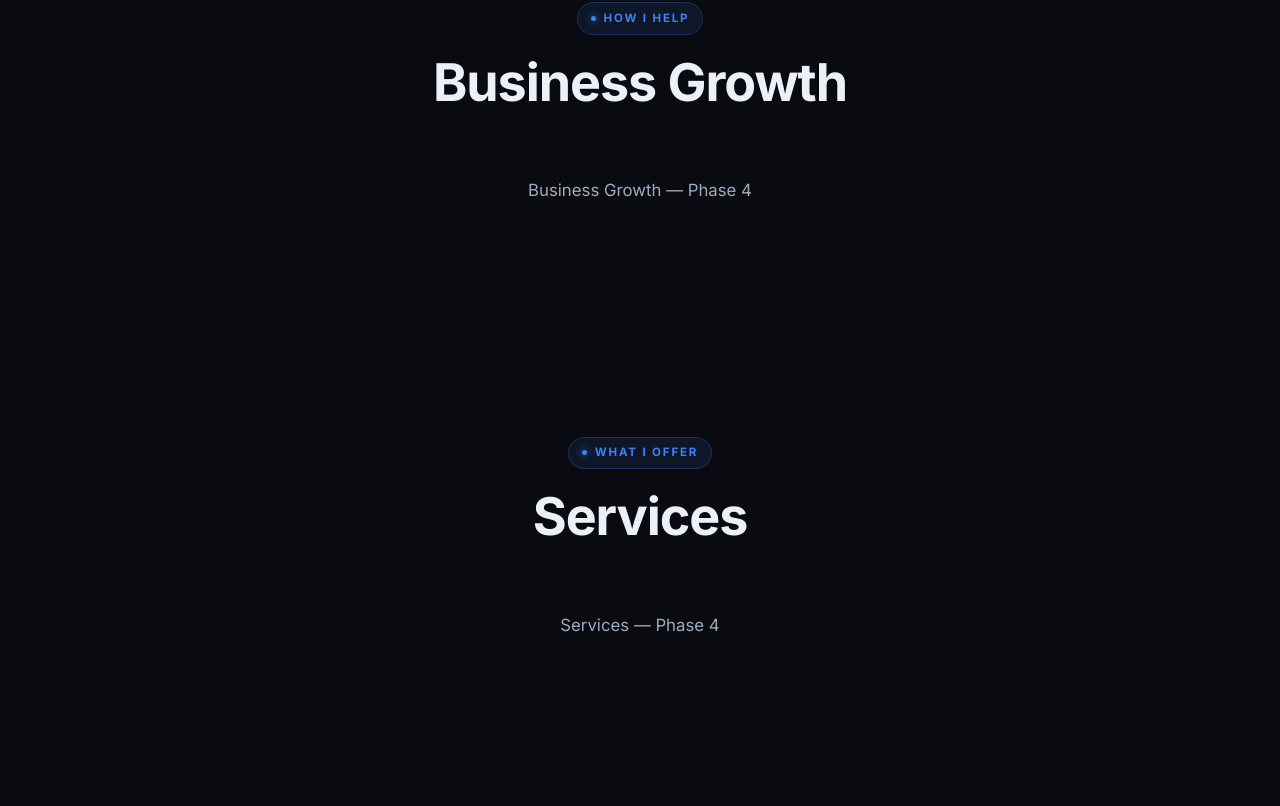
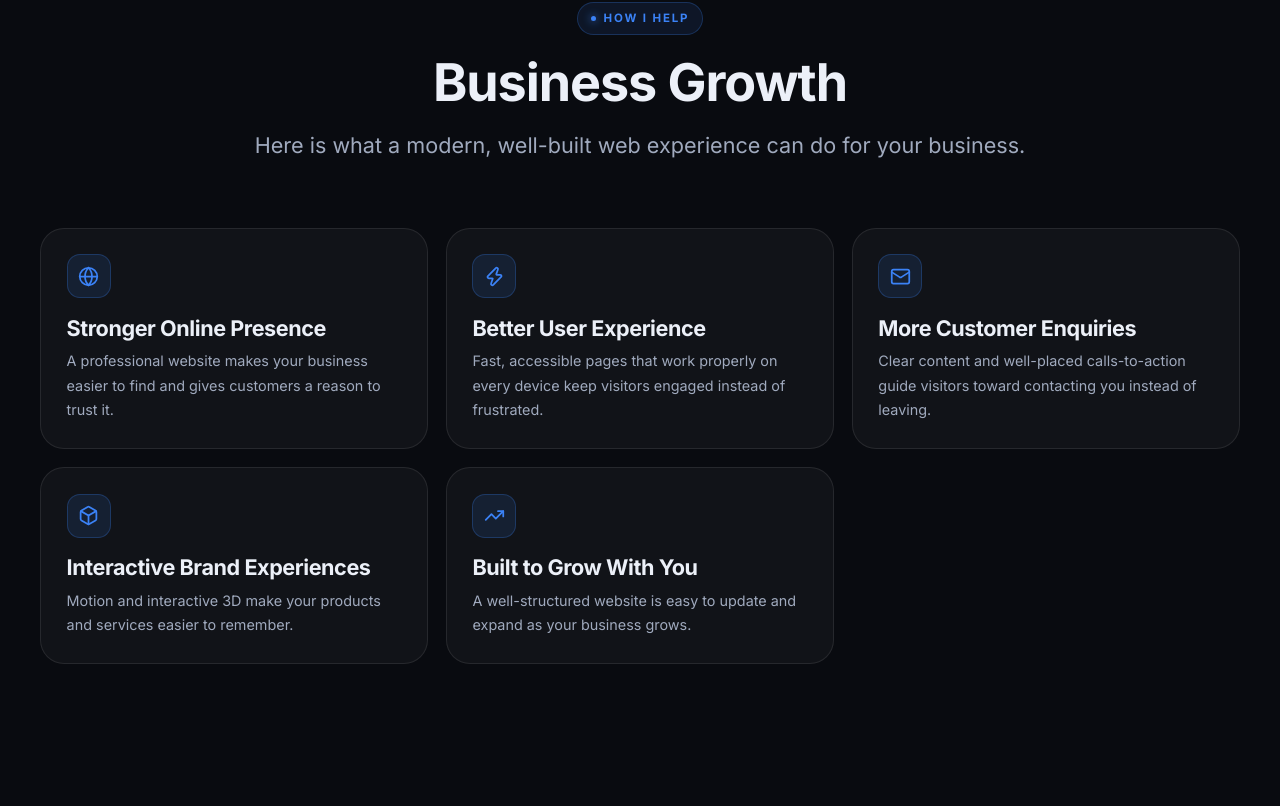
Before and after one commit to amh092/portfolio2026, a Next.js app: page /en in a window 1280 px wide. Shown: the part 914-1720 px from the top of the page. Built offline with nearby package versions, Linux system fonts and the light colour scheme.

Commit message:
feat: implement business growth section with benefits cards and shared card grid utility

```diff
--- a/context/current-feature.md
+++ b/context/current-feature.md
@@ -55,3 +55,4 @@ Out of scope (deferred):
 - 2026-08-02 — Step 1 approved (incl. the 7 eyebrow strings and dropping the Phase 2 per-section bottom borders) and committed. Next: Step 2 — Hero
 - 2026-08-02 — Step 2 implemented: hero section from phase-1-plan §5 verbatim (copy-only — no availability pill, stats, or 3D visual), prototype hero-name gradient treatment + static heading glow, CTAs to `#projects`/`#contact` verified in both locales. Lint + build pass; hero checked EN/AR × dark/light × desktop/mobile. Awaiting Step 2 review
 - 2026-08-03 — Fixed theme-reset-on-language-switch bug (reported by Ahmed, pre-existing since Phase 3): `data-theme` is no longer React-rendered, and the new `theme-sync.tsx` re-applies the saved theme before paint when the locale changes. 7/7 browser checks pass; lint + build pass
+- 2026-08-03 — Step 3 implemented: business-growth section from phase-1-plan §6 verbatim (centered head with intro sub-line + 5 benefit cards in approved order; bilingual-reach card excluded per §6.3). Added shared `card-grid` utility and `.card-icon` chip (prototype parity, reusable in Step 4) plus the plain border-color/background card hover. Icon choices (Globe, Zap, Mail, Box, TrendingUp) flagged for approval. Lint + build pass; section checked EN/AR × dark/light × desktop/mobile incl. hover. Awaiting Step 3 review
--- a/context/phase-4-plan.md
+++ b/context/phase-4-plan.md
@@ -4,7 +4,7 @@ Living artifact for Phase 4. Executed step by step through the prompts in `conte
 
 ## 1. Phase status
 
-**In progress.** Branch `feature/main-sections` created 2026-08-02; Step 1 approved and committed; Step 2 (Hero) implemented and awaiting Ahmed's review. Merge to `main` only after the Step 10 audit is approved.
+**In progress.** Branch `feature/main-sections` created 2026-08-02; Step 1 approved and committed; Steps 2 (Hero) and 3 (Business growth) implemented and awaiting Ahmed's review — Step 2 has no recorded approval yet even though Step 3 was run on Ahmed's instruction. Merge to `main` only after the Step 10 audit is approved.
 
 ## 2. Step breakdown and progress
 
@@ -14,7 +14,7 @@ Run one step at a time via `phase-4-prompts.md`; a step is Done only after Ahmed
 |---|---|---|---|
 | 1 | Phase setup, shared UI primitives (section heading, buttons, badges, status pill, card surface, background atmosphere), section scaffolds + page shell | §15 | Done — approved 2026-08-02 |
 | 2 | Hero section | §5 | Implemented 2026-08-02 — awaiting review |
-| 3 | Business-growth section (intro + 5 cards) | §6 | Not started |
+| 3 | Business-growth section (intro + 5 cards) | §6 | Implemented 2026-08-03 — awaiting review |
 | 4 | Services section (`data/services.ts` + 6 cards) | §7 | Not started |
 | 5 | Project card images — 3 screenshots → WebP ≤ 250 KB (pre-authorized) | §16 rows 1–3 | Not started |
 | 6 | Projects section (`data/projects.ts` + 3 cards, Tavolla → RentFlow → Insally) | §8, §9 | Not started |
@@ -58,6 +58,8 @@ Run one step at a time via `phase-4-prompts.md`; a step is Done only after Ahmed
 
 | Date | Decision | Status |
 |------|----------|--------|
+| 2026-08-03 | Step 3 benefit-card icons (lucide): Globe (Stronger Online Presence), Zap (Better User Experience), Mail (More Customer Enquiries), Box (Interactive Brand Experiences), TrendingUp (Built to Grow With You) — aligned with the prototype's growth-card icon set | Proposed — awaiting approval |
+| 2026-08-03 | Shared `card-grid` utility (prototype `.grid.g-3` auto-fit columns) and `.card-icon` chip added to globals.css for reuse by Services (Step 4); `.card-surface` gained the plain border-color/background hover allowed by the Step 3 prompt | Implemented |
 | 2026-08-02 | Phase 4 broken into 11 approval gates (Steps 1–10, with 7A/7B); prompts authored in `context/phase-4-prompts.md`; single branch `feature/main-sections`; image optimization isolated as its own gate (Step 5) for visual approval before cards are built. | Approved |
 | 2026-08-02 | Step 1 implemented: shared primitives (`section-heading`, `button`, `technology-badge`, `status-pill`, `card-surface`, background atmosphere) in prototype-parity CSS (`@layer components` in `globals.css`, no Phase 5 animations); 8 section scaffolds composed in `page.tsx` with anchor IDs/aria wiring unchanged; per-section message namespaces added. Section bottom borders from the Phase 2 skeleton dropped to match the prototype. 7 eyebrow strings drafted (EN/AR) — new strings pending approval. Lint + build pass; 13/13 browser checks (both locales, both themes, 1440/390). | Approved 2026-08-02 |
 | 2026-08-02 | Step 1 approved as-is: the 7 eyebrow strings (EN/AR) and the removal of the Phase 2 per-section bottom borders are confirmed. | Approved |
--- a/context/progress-log.md
+++ b/context/progress-log.md
@@ -8,3 +8,4 @@ One list item per completed step: phase · sub-phase — date. Newest last.
 - Phase 4 · Step 1 — Shared UI primitives, background atmosphere, section scaffolds — approved and committed 2026-08-02
 - Phase 4 · Step 2 — Hero section — implemented 2026-08-02, awaiting review
 - Phase 4 · Step 2 (review fix) — theme no longer resets on language switch — fixed 2026-08-03
+- Phase 4 · Step 3 — Business-growth section (intro + 5 benefit cards) — implemented 2026-08-03, awaiting review
--- a/messages/ar.json
+++ b/messages/ar.json
@@ -31,7 +31,30 @@
   },
   "BusinessGrowth": {
     "eyebrow": "كيف أساعدك",
-    "title": "تطوير الأعمال"
+    "title": "تطوير الأعمال",
+    "intro": "هذا ما يمكن أن تقدّمه تجربة ويب حديثة ومبنية بإتقان لأعمالك.",
+    "benefits": {
+      "onlinePresence": {
+        "title": "حضور رقمي أقوى",
+        "description": "موقع احترافي يجعل الوصول إلى أعمالك أسهل ويمنح عملاءك ثقة أكبر."
+      },
+      "userExperience": {
+        "title": "تجربة استخدام أفضل",
+        "description": "صفحات سريعة وسهلة الاستخدام تعمل كما ينبغي على كل الأجهزة وتُبقي زوارك معك."
+      },
+      "customerEnquiries": {
+        "title": "المزيد من استفسارات العملاء",
+        "description": "محتوى واضح ودعوات مدروسة للتواصل توجّه الزائر نحو مراسلتك بدلاً من المغادرة."
+      },
+      "brandExperiences": {
+        "title": "تجارب تفاعلية لعلامتك",
+        "description": "الحركة والعناصر التفاعلية ثلاثية الأبعاد تجعل منتجاتك وخدماتك أسهل في التذكّر."
+      },
+      "builtToGrow": {
+        "title": "موقع ينمو مع أعمالك",
+        "description": "موقع منظّم البنية يسهل تحديثه وتوسيعه كلما نمت أعمالك."
+      }
+    }
   },
   "Services": {
     "eyebrow": "ما أقدمه",
--- a/messages/en.json
+++ b/messages/en.json
@@ -31,7 +31,30 @@
   },
   "BusinessGrowth": {
     "eyebrow": "How I help",
-    "title": "Business Growth"
+    "title": "Business Growth",
+    "intro": "Here is what a modern, well-built web experience can do for your business.",
+    "benefits": {
+      "onlinePresence": {
+        "title": "Stronger Online Presence",
+        "description": "A professional website makes your business easier to find and gives customers a reason to trust it."
+      },
+      "userExperience": {
+        "title": "Better User Experience",
+        "description": "Fast, accessible pages that work properly on every device keep visitors engaged instead of frustrated."
+      },
+      "customerEnquiries": {
+        "title": "More Customer Enquiries",
+        "description": "Clear content and well-placed calls-to-action guide visitors toward contacting you instead of leaving."
+      },
+      "brandExperiences": {
+        "title": "Interactive Brand Experiences",
+        "description": "Motion and interactive 3D make your products and services easier to remember."
+      },
+      "builtToGrow": {
+        "title": "Built to Grow With You",
+        "description": "A well-structured website is easy to update and expand as your business grows."
+      }
+    }
   },
   "Services": {
     "eyebrow": "What I offer",
--- a/src/app/globals.css
+++ b/src/app/globals.css
@@ -180,6 +180,13 @@ html[lang="ar"] {
   }
 }
 
+/* Prototype .grid.g-3 — auto-fit card columns (business growth, services) */
+@utility card-grid {
+  display: grid;
+  gap: 1.1rem;
+  grid-template-columns: repeat(auto-fit, minmax(min(100%, 290px), 1fr));
+}
+
 @utility icon-btn {
   display: grid;
   place-items: center;
@@ -312,7 +319,7 @@ html[lang="ar"] {
   }
 
   /* Card surface per the prototype's .card (hover lift, pointer-follow glow,
-     and neon shadows are Phase 5; steps may add a plain border-color hover) */
+     and neon shadows are Phase 5; hover here is the plain color transition) */
   .card-surface {
     position: relative;
     padding: 1.6rem;
@@ -323,6 +330,30 @@ html[lang="ar"] {
     transition:
       border-color 0.4s var(--ease),
       background-color 0.4s var(--ease);
+  }
+
+  .card-surface:hover {
+    border-color: rgb(var(--accent) / 0.4);
+    background: rgb(var(--surface-2));
+  }
+
+  /* Accent icon chip inside cards (prototype .card-icon; its hover
+     glow/lift belongs to Phase 5) */
+  .card-icon {
+    display: grid;
+    place-items: center;
+    width: 44px;
+    height: 44px;
+    border-radius: 13px;
+    margin-block-end: 1.1rem;
+    color: rgb(var(--accent));
+    background: rgb(var(--accent) / 0.12);
+    border: 1px solid rgb(var(--accent) / 0.25);
+  }
+
+  .card-icon svg {
+    width: 21px;
+    height: 21px;
   }
 
   /* Pill buttons; the prototype's .neon-pulse animation is Phase 5 */
--- a/src/components/sections/business-growth-section.tsx
+++ b/src/components/sections/business-growth-section.tsx
@@ -1,7 +1,17 @@
+import { Box, Globe, Mail, TrendingUp, Zap } from "lucide-react";
 import { getTranslations } from "next-intl/server";
 import SectionHeading from "@/components/ui/section-heading";
 
-// Scaffold — the real business-growth content (phase-1-plan §6) lands in Step 3.
+// Benefits in the approved display order (phase-1-plan §6.2). Bilingual
+// reach is intentionally not a card — excluded per §6.3.
+const BENEFITS = [
+  { key: "onlinePresence", Icon: Globe },
+  { key: "userExperience", Icon: Zap },
+  { key: "customerEnquiries", Icon: Mail },
+  { key: "brandExperiences", Icon: Box },
+  { key: "builtToGrow", Icon: TrendingUp },
+] as const;
+
 export default async function BusinessGrowthSection() {
   const t = await getTranslations("BusinessGrowth");
 
@@ -17,8 +27,23 @@ export default async function BusinessGrowthSection() {
           headingId="business-growth-heading"
           eyebrow={t("eyebrow")}
           title={t("title")}
+          sub={t("intro")}
         />
-        <p className="mt-4 text-center text-fg-muted">{t("title")} — Phase 4</p>
+        <div className="card-grid">
+          {BENEFITS.map(({ key, Icon }) => (
+            <div key={key} className="card-surface">
+              <div className="card-icon">
+                <Icon aria-hidden />
+              </div>
+              <h3 className="mb-[0.55rem] text-step-1">
+                {t(`benefits.${key}.title`)}
+              </h3>
+              <p className="text-(length:--step--1) text-fg-muted">
+                {t(`benefits.${key}.description`)}
+              </p>
+            </div>
+          ))}
+        </div>
       </div>
     </section>
   );
```
